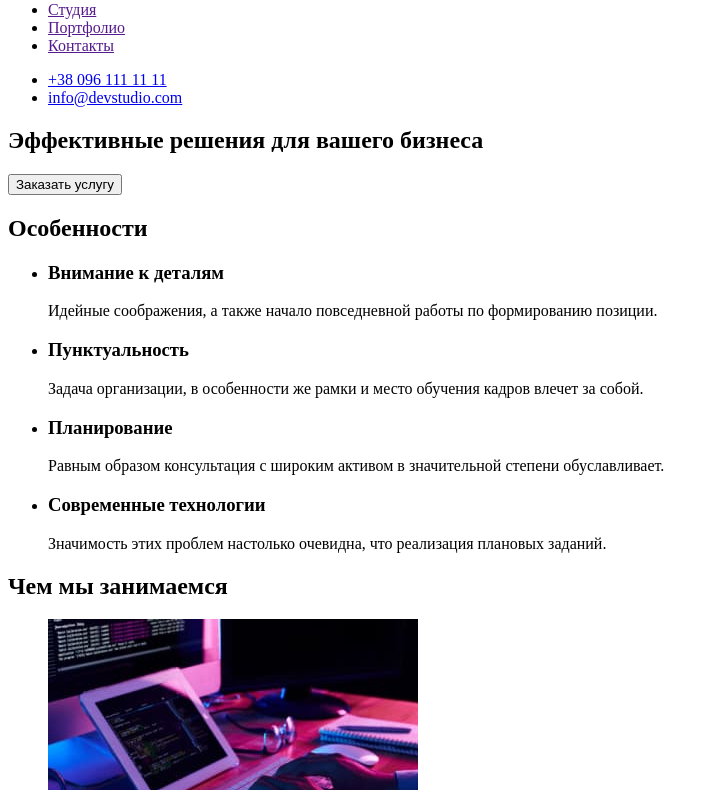
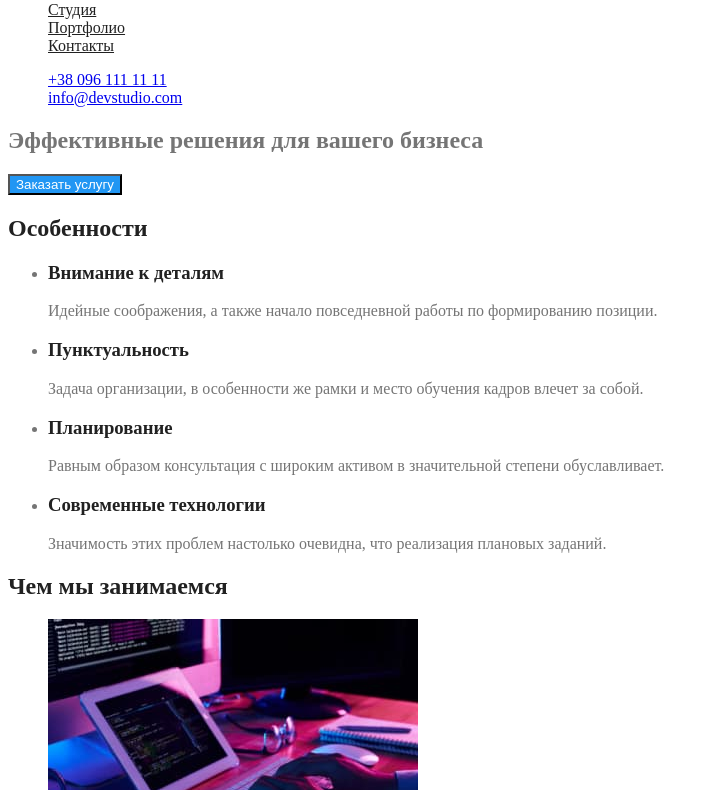
Before and after one commit to Artem2022Hladush/goit-markup-hw-02, a plain HTML site: page index.html in a window 1280 px wide. Shown: the part 41-831 px from the top of the page, without its empty margins (0-719 px from the left). Drawn offline with Linux system fonts and the light colour scheme.

Commit message:
Создает стили css

```diff
--- a/css/styles.css
+++ b/css/styles.css
@@ -0,0 +1,45 @@
+:root {
+    --primary-text-color: #757575;
+    --title-text-color: #212121;
+    --accent-color: #2196F3;
+    --primary-white-color: #FFFFFF;
+
+}
+
+
+/* цвет основного текста #212121 */
+/* вторичный цвет #757575 */
+/* белый #FFFFFF */
+/* акцент  #2196F3 */
+/* rgba(255, 255, 255, 0.6) */
+/* вторичный цвет фона #F5F4FA */
+body {
+    background-color: var(--primary-bg-color);
+    color: var(--primary-text-color);
+}
+.list {
+    list-style: none;
+}
+.logo {
+    color: var(--title-text-color);
+}
+/* site nav */
+.site-nav .link {
+    color: var(--title-text-color);
+
+}
+/* section */
+.section-title {
+  color: var(--title-text-color);
+}
+/* feautere */
+.feautere-list .title {
+    color: var(--title-text-color);
+}
+/* button */
+.hero-btn {
+    background-color: var(--accent-color);
+    color: var(--primary-white-color);
+
+
+}
--- a/index.html
+++ b/index.html
@@ -5,52 +5,53 @@
     <meta http-equiv="X-UA-Compatible" content="IE=edge">
     <meta name="viewport" content="width=device-width, initial-scale=1.0">
     <title>Document</title>
+    <link rel="stylesheet" href="./css/styles.css">
 </head>
 <body>
     <!--Шапка сайта-->
     <header>
        <nav>
-            <a href="/">
+            <a href="./index.html" class="logo">
                 WebStudio
             </a>
 
-            <ul>
-                <li><a href="">Студия</a></li>
-                <li><a href="">Портфолио</a></li>
-                <li><a href="">Контакты</a></li>
+            <ul class="site-nav list">
+                <li><a href="" class="link">Студия</a></li>
+                <li><a href="" class="link">Портфолио</a></li>
+                <li><a href="" class="link">Контакты</a></li>
             </ul>
        </nav>
-       <ul>
-           <li><a href="tel:+380961111111">+38 096 111 11 11</a></li>
-           <li><a href="mailto:info@devstudio.com">info@devstudio.com</a></li>
+       <ul class="call-list list">
+           <li><a class="call-link" href="tel:+380961111111">+38 096 111 11 11</a></li>
+           <li><a class="call-link" href="mailto:info@devstudio.com">info@devstudio.com</a></li>
        </ul>
     </header>
 
     <main>
         <!-- Герой-->
-        <section>
-            <h1>Эффективные решения для вашего бизнеса</h1>
-            <button type="button">Заказать услугу</button>
+        <section class="hero">
+            <h1 class="hero-title">Эффективные решения для вашего бизнеса</h1>
+            <button class="hero-btn" type="button">Заказать услугу</button>
         </section>
-        <!--Особенности-->
-        <section>
-            <h2>Особенности</h2>
+        <!--Преимущества-->
+        <section class="section">
+            <h2 class="section-title">Особенности</h2>
 
-            <ul>
+            <ul class="feautere-list">
                 <li>
-                    <h3>Внимание к деталям</h3>
+                    <h3 class="title">Внимание к деталям</h3>
                     <p>Идейные соображения, а также начало повседневной работы по формированию позиции.</p>
                 </li>
                 <li>
-                    <h3>Пунктуальность</h3>
+                    <h3 class="title">Пунктуальность</h3>
                     <p>Задача организации, в особенности же рамки и место обучения кадров влечет за собой.</p>
                 </li>
                 <li>
-                    <h3>Планирование</h3>
+                    <h3 class="title">Планирование</h3>
                     <p>Равным образом консультация с широким активом в значительной степени обуславливает.</p>
                 </li>
                 <li>
-                    <h3>Современные технологии</h3>
+                    <h3 class="title">Современные технологии</h3>
                     <p>Значимость этих проблем настолько очевидна, что реализация плановых заданий.</p>
                 </li>
             </ul>
@@ -58,10 +59,10 @@
 
         </section>
         <!--Чем мы занимаемся-->
-        <section>
-            <h2>Чем мы занимаемся</h2>
+        <section class="section">
+            <h2 class="section-title">Чем мы занимаемся</h2>
 
-            <ul>
+            <ul class="work-list">
                 <li><img src="./images/desktop_applications.jpg" alt="Десктопные приложения" width="370" height="294" ></li>
                 <li><img src="./images/mobile_applications.jpg" alt="Мобильные приложения" width="370" height="294"></li>
                 <li><img src="./images/design_solutions.jpg" alt="Дизайнерские решения" width="370" height="294"></li>
@@ -69,28 +70,28 @@
 
         </section>
         <!--Наша команда-->
-        <section>
-            <h2>Наша команда</h2>
+        <section class="section">
+            <h2  class="section-title">Наша команда</h2>
 
             <ul>
                 <li>
                     <img src="./images/igor_demyanenko.jpg" alt="Product Designer" width="270" height="260">
-                    <h3>Игорь Демьяненко</h3>
+                    <h3 class="section-title">Игорь Демьяненко</h3>
                     <p>Product Designer</p>
                 </li>
                 <li>
                     <img src="./images/olga_repina.jpg" alt="Frontend Developer" width="270" height="260">
-                    <h3>Ольга Репина</h3>
+                    <h3 class="section-title">Ольга Репина</h3>
                     <p>Frontend Developer</p>
                 </li>
                 <li>
                     <img src="./images/nikolai_tarasov.jpg" alt="Marketing" width="270" height="260">
-                    <h3>Николай Тарасов</h3>
+                    <h3 class="section-title">Николай Тарасов</h3>
                     <p>Marketing</p>
                 </li>
                 <li>
                     <img src="./images/mikhail_ermakov.jpg" alt="UI Designer" width="270" height="260">
-                    <h3>Михаил Ермаков</h3>
+                    <h3 class="section-title">Михаил Ермаков</h3>
                     <p>UI Designer</p>
                 </li>
             </ul>
```
Also changed, not shown: portfolio.html (+1 -0 lines).
